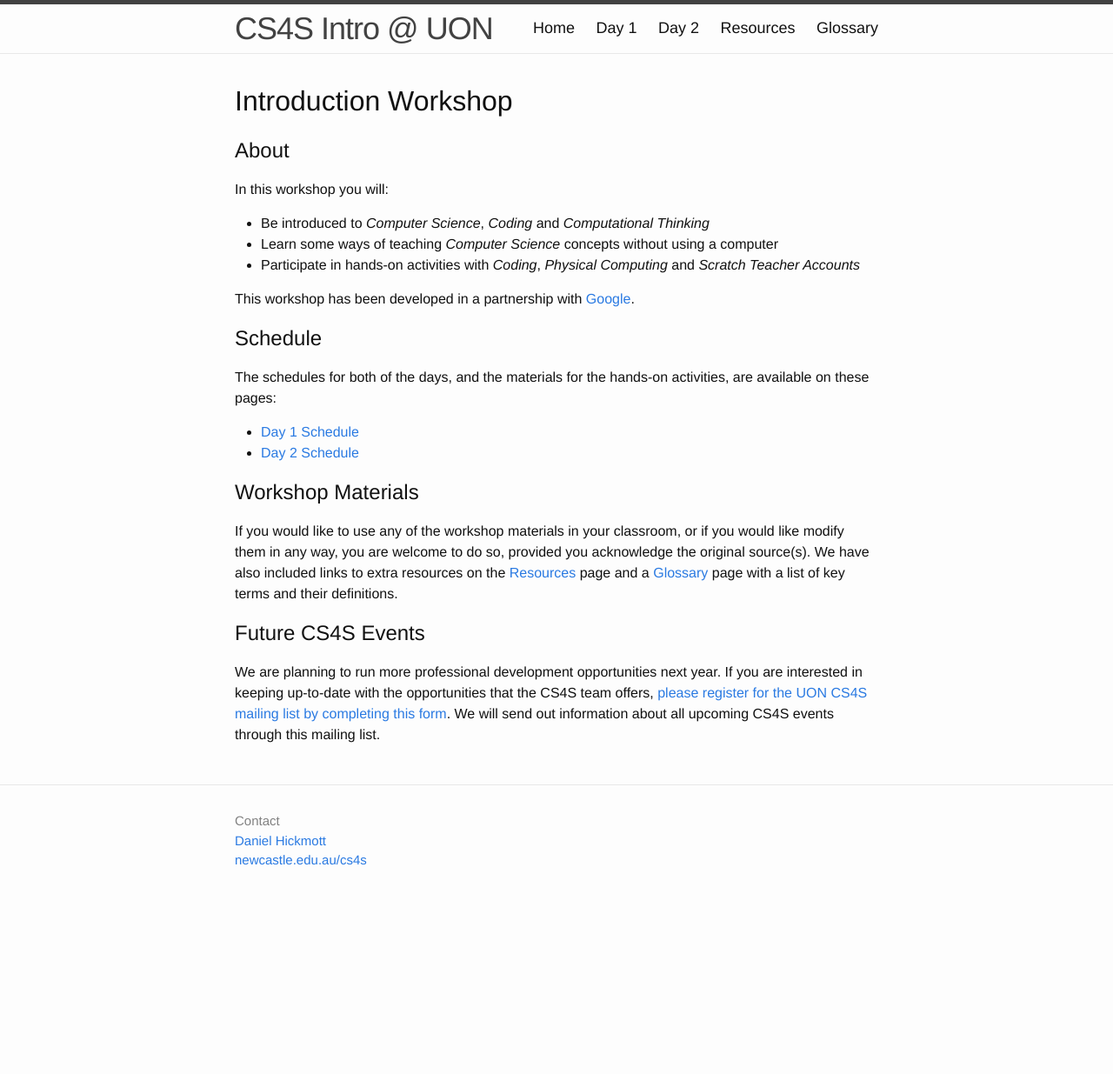
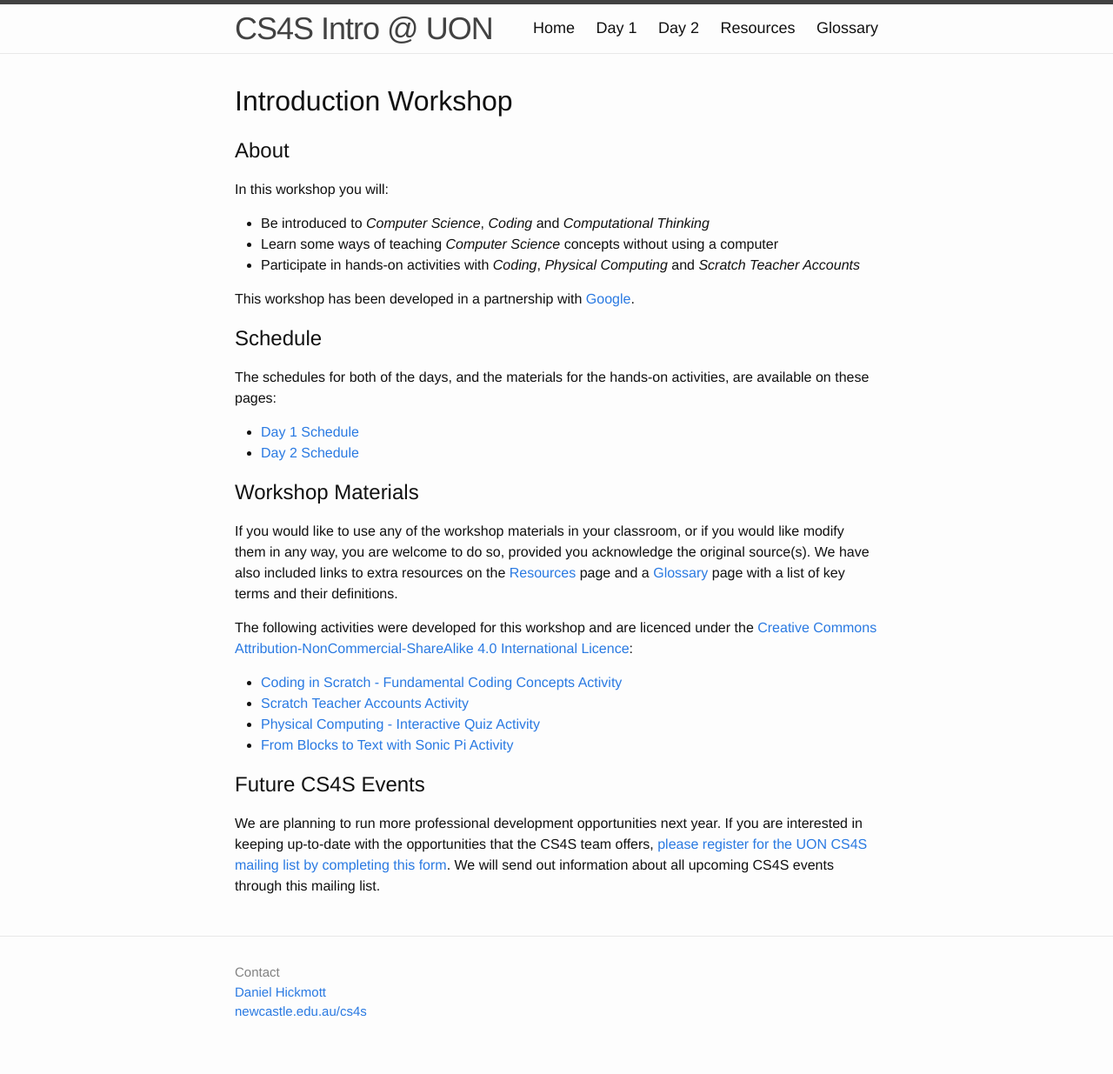
Before and after one commit to cs4s/intro-2017, a Jekyll site: the page built from index.md, in a window 1280 px wide. Shown: the whole page at 87% size. Built offline with Jekyll 4.4.1, drawn with Linux system fonts in a browser that asks for light colours; before the commit the page ends 1061 px from its top, so only the background shows below that.

Commit message:
Changes activities developed for workshop to be creative commons

```diff
--- a/index.md
+++ b/index.md
@@ -27,6 +27,13 @@ The schedules for both of the days, and the materials for the hands-on activitie
 If you would like to use any of the workshop materials in your classroom, or if you would like modify them in any way, you are welcome to do so, provided you acknowledge the original source(s).
 We have also included links to extra resources on the [Resources]( {{ site.baseurl | append: site.resources_path }} ) page and a [Glossary]( {{ site.baseurl | append: site.glossary_path }} ) page with a list of key terms and their definitions.
 
+The following activities were developed for this workshop and are licenced under the [Creative Commons Attribution-NonCommercial-ShareAlike 4.0 International Licence](https://creativecommons.org/licenses/by-nc-sa/4.0/){:target="_blank"}:
+
+- [Coding in Scratch - Fundamental Coding Concepts Activity]( {{ site.baseurl | append: site.coding_path | append: "/Coding in Scratch Activity - Fundamental Coding Concepts.docx" }} )
+- [Scratch Teacher Accounts Activity]( {{ site.baseurl | append: site.teacher_account_path | append: "/Scratch Teacher Accounts Activity.docx" }} )
+- [Physical Computing - Interactive Quiz Activity]( {{ site.baseurl | append: site.physical_computing_path | append: "/quiz_activity.docx" }} )
+- [From Blocks to Text with Sonic Pi Activity]( {{ site.baseurl | append: site.blocks_to_text_path | append: "/From Blocks to Text Activity - Sonic Pi.docx" }})
+
 ## Future CS4S Events
 
 We are planning to run more professional development opportunities next year.
```
Also changed, not shown: 3 other files.
